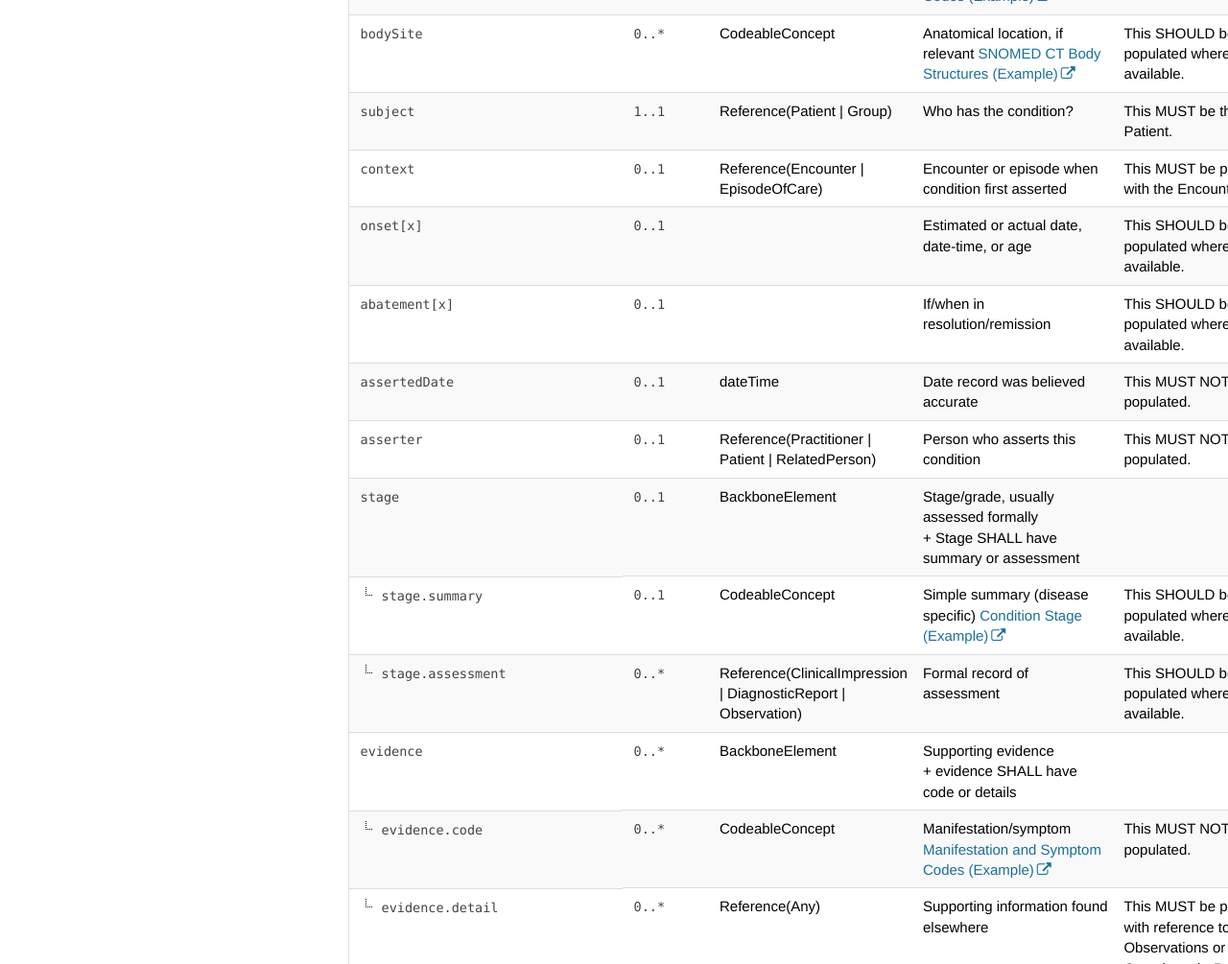
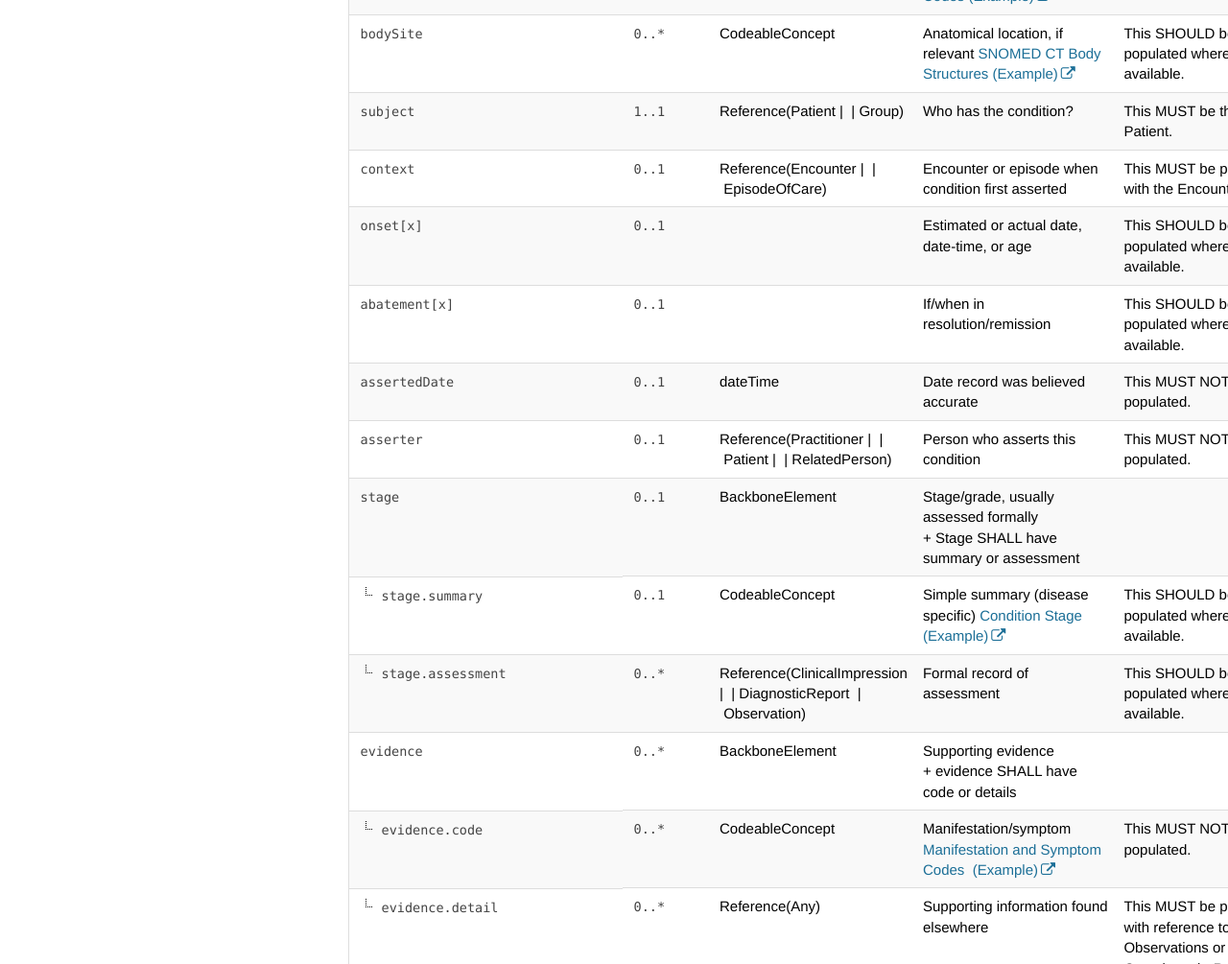
Before and after one commit to nhsconnect/FHIR-CDS, a Jekyll site: the page built from pages/explore/api_condition.md, in a window 1280 px wide and 1400 px high, scrolled down 1627 px. Shown: the part 153-1158 px from the top of the window at 96% size. Built offline with Jekyll 4.4.1, drawn with Linux system fonts in a browser that asks for light colours; nearby versions of some CDN libraries; our own code applies the rules of GitHub Pages for plain Markdown files; comment, search, counter and statistics services are not loaded.

Commit message:
pages/explore/api_condition.md updated from https://stackedit.io/

```diff
--- a/pages/explore/api_condition.md
+++ b/pages/explore/api_condition.md
@@ -48,6 +48,7 @@ Detailed implementation guidance for a `Condition` resource in the CDS context i
 
 
 <table style="min-width:100%;width:100%">
+
 <tr>
     <th style="width:10%;">Name</th>
     <th style="width:5%;">Cardinality</th>
@@ -114,25 +115,25 @@ Detailed implementation guidance for a `Condition` resource in the CDS context i
 
 
  <tr><td><code class="highlighter-rouge">identifier</code></td><td><code class="highlighter-rouge">0..*</code></td><td>Identifier</td><td>External Ids for this condition</td><td>&nbsp;</td></tr>
- <tr><td><code class="highlighter-rouge">clinicalStatus</code></td><td><code class="highlighter-rouge">0..1</code></td><td>code</td><td>active | recurrence | inactive | remission | resolved <a href="https://www.hl7.org/fhir/STU3/valueset-condition-clinical.html">Condition Clinical Status Codes (Required)</a></td><td>This MUST be populated with either 'active' or 'recurrence'. No other values are valid.</td></tr>
+ <tr><td><code class="highlighter-rouge">clinicalStatus</code></td><td><code class="highlighter-rouge">0..1</code></td><td>code</td><td>active | recurrence | inactive | remission | resolved <a href="https://www.hl7.org/fhir/STU3/valueset-condition-clinical.html">Condition Clinical Status Codes  (Required)</a></td><td>This MUST be populated with either 'active' or 'recurrence'. No other values are valid.</td></tr>
  <tr><td><code class="highlighter-rouge">verificationStatus</code></td><td><code class="highlighter-rouge">0..1</code></td><td>code</td><td>provisional | differential | confirmed | refuted | entered-in-error | unknown</td><td>This MUST be populated with either 'provisional', 'differential', 'confirmed' or 'unknown'. No other values are valid.</td></tr>
- <tr><td><code class="highlighter-rouge">category</code></td><td><code class="highlighter-rouge">0..*</code></td><td>CodeableConcept</td><td>problem-list-item | encounter-diagnosis <a href="https://www.hl7.org/fhir/STU3/valueset-condition-category.html">Condition Category Codes (Example)</a></td><td>This MUST NOT be populated.</td></tr>
+ <tr><td><code class="highlighter-rouge">category</code></td><td><code class="highlighter-rouge">0..*</code></td><td>CodeableConcept</td><td>problem-list-item | encounter-diagnosis <a href="https://www.hl7.org/fhir/STU3/valueset-condition-category.html">Condition Category Codes  (Example)</a></td><td>This MUST NOT be populated.</td></tr>
  <tr><td><code class="highlighter-rouge">severity</code></td><td><code class="highlighter-rouge">0..1</code></td><td>CodeableConcept</td><td>Subjective severity of condition <a href="https://www.hl7.org/fhir/STU3/valueset-condition-severity.html">Condition/Diagnosis Severity (Preferred)</a></td><td>This SHOULD be populated where available.</td></tr>
  <tr><td><code class="highlighter-rouge">code</code></td><td><code class="highlighter-rouge">0..1</code></td><td>CodeableConcept</td><td>Identification of the condition, problem or diagnosis <a href="https://www.hl7.org/fhir/STU3/valueset-condition-code.html">Condition/Problem/Diagnosis Codes (Example)</a></td><td>This MUST be populated.</td></tr>
  <tr><td><code class="highlighter-rouge">bodySite</code></td><td><code class="highlighter-rouge">0..*</code></td><td>CodeableConcept</td><td>Anatomical location, if relevant <a href="https://www.hl7.org/fhir/STU3/valueset-body-site.html">SNOMED CT Body Structures (Example)</a></td><td>This SHOULD be populated where available.</td></tr>
- <tr><td><code class="highlighter-rouge">subject</code></td><td><code class="highlighter-rouge">1..1</code></td><td>Reference(Patient | Group)</td><td>Who has the condition?</td><td>This MUST be the Patient.</td></tr>
- <tr><td><code class="highlighter-rouge">context</code></td><td><code class="highlighter-rouge">0..1</code></td><td>Reference(Encounter | EpisodeOfCare)</td><td>Encounter or episode when condition first asserted</td><td>This MUST be populated with the Encounter.</td></tr>
+ <tr><td><code class="highlighter-rouge">subject</code></td><td><code class="highlighter-rouge">1..1</code></td><td>Reference(Patient |  | Group)</td><td>Who has the condition?</td><td>This MUST be the Patient.</td></tr>
+ <tr><td><code class="highlighter-rouge">context</code></td><td><code class="highlighter-rouge">0..1</code></td><td>Reference(Encounter |  | EpisodeOfCare)</td><td>Encounter or episode when condition first asserted</td><td>This MUST be populated with the Encounter.</td></tr>
  <tr><td><code class="highlighter-rouge">onset[x]</code></td><td><code class="highlighter-rouge">0..1</code></td><td>&nbsp;</td><td>Estimated or actual date, date-time, or age</td><td>This SHOULD be populated where available.</td></tr>
  <tr><td><code class="highlighter-rouge">abatement[x]</code></td><td><code class="highlighter-rouge">0..1</code></td><td>&nbsp;</td><td>If/when in resolution/remission</td><td>This SHOULD be populated where available.</td></tr>
  <tr><td><code class="highlighter-rouge">assertedDate</code></td><td><code class="highlighter-rouge">0..1</code></td><td>dateTime</td><td>Date record was believed accurate</td><td>This MUST NOT be populated.</td></tr>
- <tr><td><code class="highlighter-rouge">asserter</code></td><td><code class="highlighter-rouge">0..1</code></td><td>Reference(Practitioner | Patient | RelatedPerson)</td><td>Person who asserts this condition</td><td>This MUST NOT be populated.</td></tr>
+ <tr><td><code class="highlighter-rouge">asserter</code></td><td><code class="highlighter-rouge">0..1</code></td><td>Reference(Practitioner |  | Patient |  | RelatedPerson)</td><td>Person who asserts this condition</td><td>This MUST NOT be populated.</td></tr>
  <tr><td><code class="highlighter-rouge">stage</code></td><td><code class="highlighter-rouge">0..1</code></td><td>BackboneElement</td><td>Stage/grade, usually assessed formally <br/>
  + Stage SHALL have summary or assessment</td><td></td></tr>
  <tr><td class="sub"><code class="highlighter-rouge">stage.summary</code></td><td><code class="highlighter-rouge">0..1</code></td><td>CodeableConcept</td><td>Simple summary (disease specific) <a href="https://www.hl7.org/fhir/STU3/valueset-condition-stage.html">Condition Stage (Example)</a></td><td>This SHOULD be populated where available.</td></tr>
- <tr><td class="sub"><code class="highlighter-rouge">stage.assessment</code></td><td><code class="highlighter-rouge">0..*</code></td><td>Reference(ClinicalImpression | DiagnosticReport |
-  Observation)</td><td>Formal record of assessment</td><td>This SHOULD be populated where available.</td></tr>
+ <tr><td class="sub"><code class="highlighter-rouge">stage.assessment</code></td><td><code class="highlighter-rouge">0..*</code></td><td>Reference(ClinicalImpression |  | DiagnosticReport  |
+   Observation)</td><td>Formal record of assessment</td><td>This SHOULD be populated where available.</td></tr>
  <tr><td><code class="highlighter-rouge">evidence</code></td><td><code class="highlighter-rouge">0..*</code></td><td>BackboneElement</td><td>Supporting evidence <br/>+ evidence SHALL have code or details</td><td></td></tr>
- <tr><td class="sub"><code class="highlighter-rouge">evidence.code</code></td><td><code class="highlighter-rouge">0..*</code></td><td>CodeableConcept</td><td>Manifestation/symptom <a href="https://www.hl7.org/fhir/STU3/valueset-manifestation-or-symptom.html">Manifestation and Symptom Codes (Example)</a></td><td>This MUST NOT be populated.</td></tr>
+ <tr><td class="sub"><code class="highlighter-rouge">evidence.code</code></td><td><code class="highlighter-rouge">0..*</code></td><td>CodeableConcept</td><td>Manifestation/symptom <a href="https://www.hl7.org/fhir/STU3/valueset-manifestation-or-symptom.html">Manifestation and Symptom Codes  (Example)</a></td><td>This MUST NOT be populated.</td></tr>
  <tr><td class="sub"><code class="highlighter-rouge">evidence.detail</code></td><td><code class="highlighter-rouge">0..*</code></td><td>Reference(Any)</td><td>Supporting information found elsewhere</td><td>This MUST be populated with reference to the Observations or QuestionnaireResponses where available.</td></tr>
  <tr><td><code class="highlighter-rouge">note</code></td><td><code class="highlighter-rouge">0..*</code></td><td>Annotation</td><td>Additional information about the Condition</td><td>This MUST NOT be populated.</td></tr>
 
```
Also changed, not shown: other parts of pages/explore/api_condition.md (+1 -1 lines).
